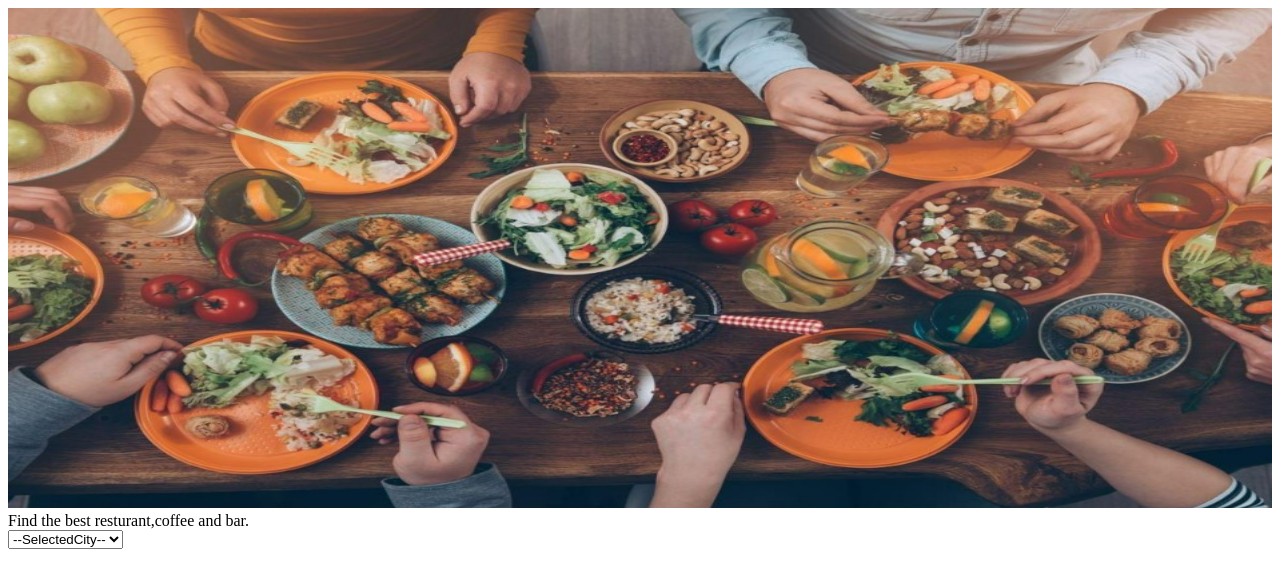
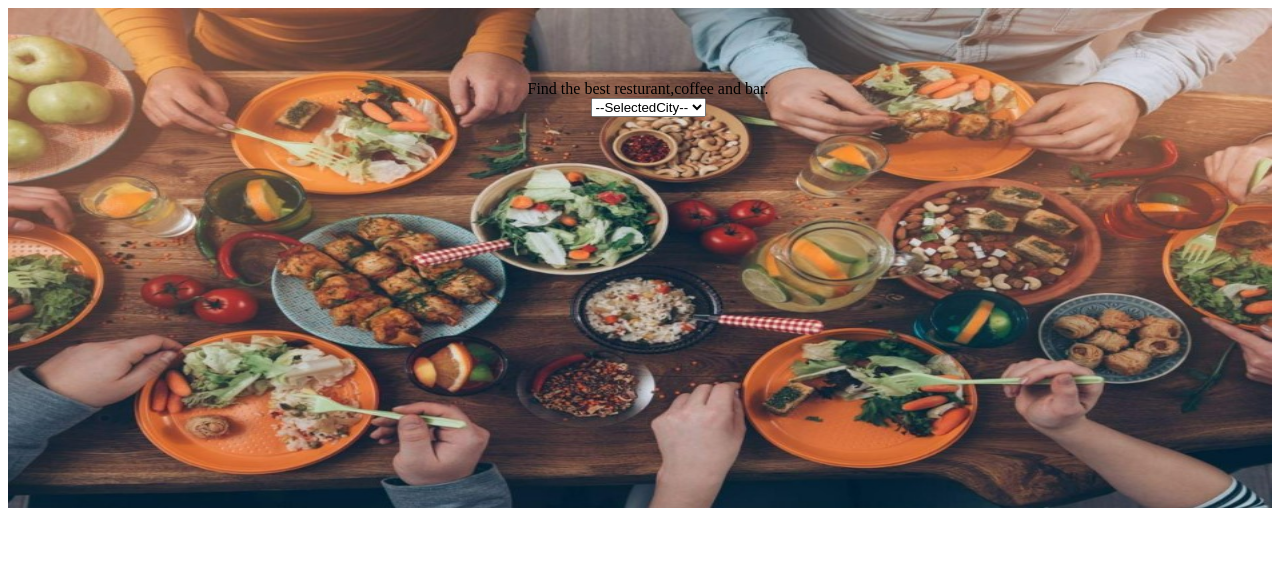
Before and after one commit to imdhirajkr/001_UI_Zomato, a plain HTML site: page index.html in a window 1280 px wide. Drawn offline with Linux system fonts and the light colour scheme.

Commit message:
Update style.css

```diff
--- a/style.css
+++ b/style.css
@@ -2,3 +2,19 @@
     height: 500px;
     width:100%;
 }
+
+
+/* New  */
+
+.topimage{
+    height: 500px;
+    width:100%;
+}
+
+.topSection{
+
+    position:absolute;
+    top:80px;
+    width:100%;
+    text-align: center;
+}
```
